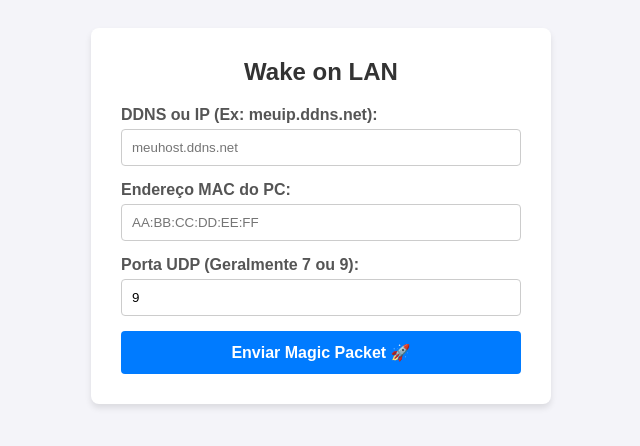
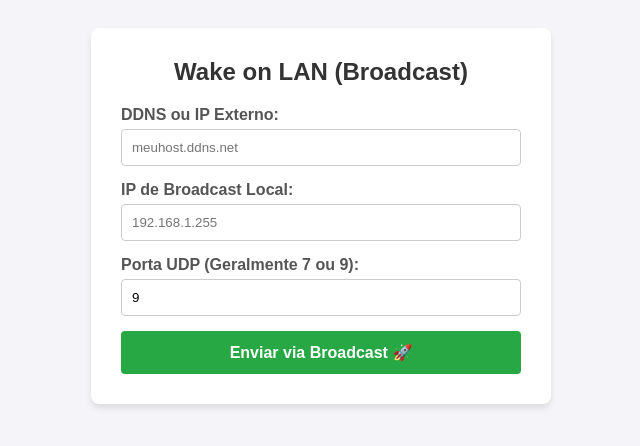
Before and after one commit to mlkdoshits/meu-wol-online, a website: page index.html in a window 1280 px wide. Shown: the whole page, without its empty margins (319-959 px from the left). Drawn offline with Linux system fonts and the light colour scheme.

Commit message:
index.html

```diff
--- a/index.html
+++ b/index.html
@@ -3,7 +3,7 @@
 <head>
     <meta charset="UTF-8">
     <meta name="viewport" content="width=device-width, initial-scale=1.0">
-    <title>Wake on LAN Online</title>
+    <title>Wake on LAN Online (Broadcast)</title>
     <style>
         body { font-family: Arial, sans-serif; background: #f4f4f9; padding: 20px; display: flex; justify-content: center; }
         .card { background: white; padding: 30px; border-radius: 8px; box-shadow: 0 4px 6px rgba(0,0,0,0.1); width: 100%; max-width: 400px; }
@@ -11,8 +11,8 @@
         .form-group { margin-bottom: 15px; }
         label { display: block; margin-bottom: 5px; font-weight: bold; color: #555; }
         input { width: 100%; padding: 10px; border: 1px solid #ccc; border-radius: 4px; box-sizing: border-box; }
-        button { width: 100%; padding: 12px; background: #007bff; color: white; border: none; border-radius: 4px; font-size: 16px; cursor: pointer; font-weight: bold; }
-        button:hover { background: #0056b3; }
+        button { width: 100%; padding: 12px; background: #28a745; color: white; border: none; border-radius: 4px; font-size: 16px; cursor: pointer; font-weight: bold; }
+        button:hover { background: #218838; }
         #status { margin-top: 15px; padding: 10px; border-radius: 4px; text-align: center; display: none; }
         .success { background: #d4edda; color: #155724; }
         .error { background: #f8d7da; color: #721c24; }
@@ -20,21 +20,21 @@
 </head>
 <body>
 <div class="card">
-    <h2>Wake on LAN</h2>
+    <h2>Wake on LAN (Broadcast)</h2>
     <form id="wolForm">
         <div class="form-group">
-            <label for="address">DDNS ou IP (Ex: meuip.ddns.net):</label>
+            <label for="address">DDNS ou IP Externo:</label>
             <input type="text" id="address" placeholder="meuhost.ddns.net" required>
         </div>
         <div class="form-group">
-            <label for="mac">Endereço MAC do PC:</label>
-            <input type="text" id="mac" placeholder="AA:BB:CC:DD:EE:FF" required>
+            <label for="broadcast">IP de Broadcast Local:</label>
+            <input type="text" id="broadcast" placeholder="192.168.1.255" required>
         </div>
         <div class="form-group">
             <label for="port">Porta UDP (Geralmente 7 ou 9):</label>
             <input type="number" id="port" value="9" required>
         </div>
-        <button type="submit">Enviar Magic Packet 🚀</button>
+        <button type="submit">Enviar via Broadcast 🚀</button>
     </form>
     <div id="status"></div>
 </div>
@@ -48,7 +48,7 @@
 
         const data = {
             address: document.getElementById('address').value,
-            mac: document.getElementById('mac').value,
+            broadcast: document.getElementById('broadcast').value,
             port: parseInt(document.getElementById('port').value)
         };
 
```
